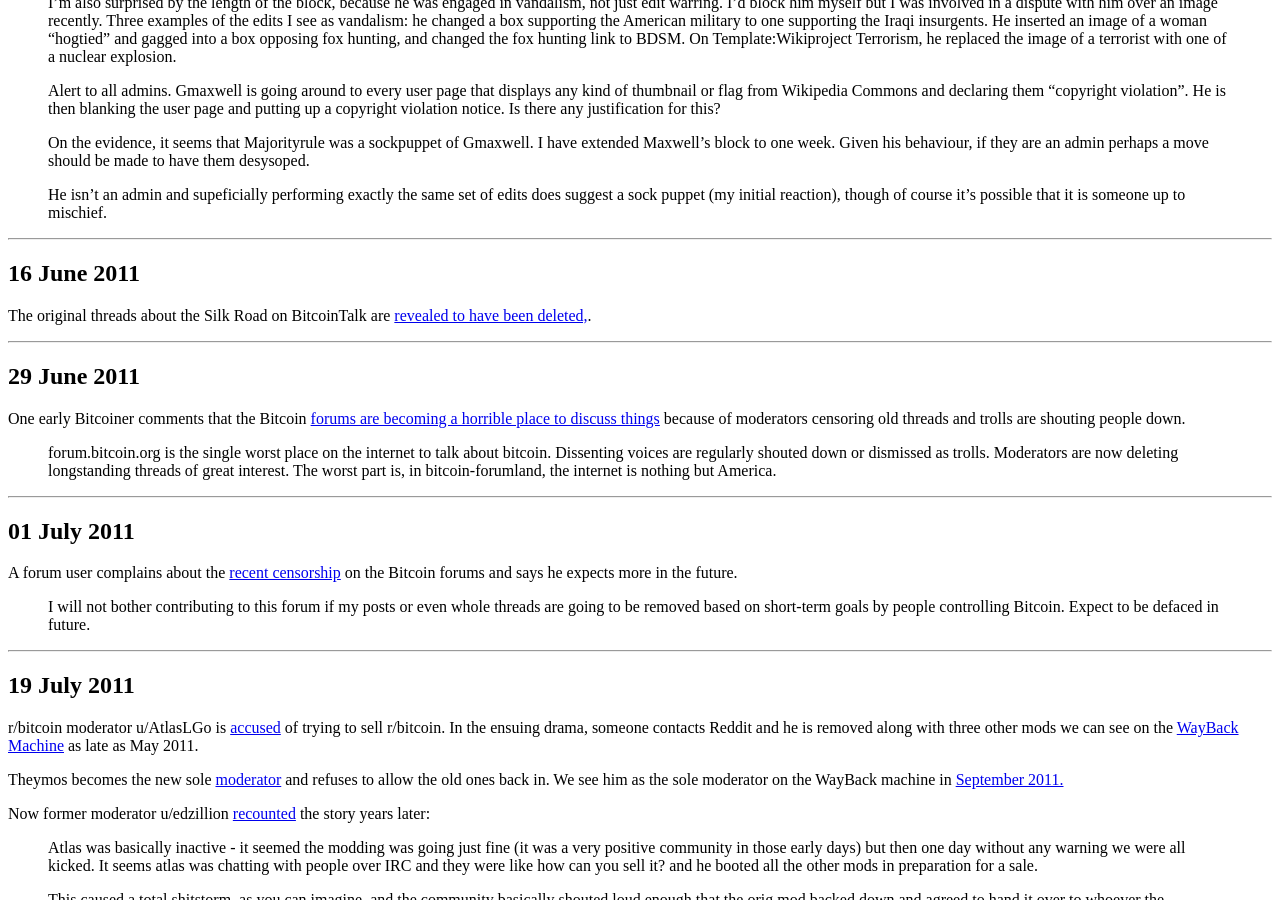
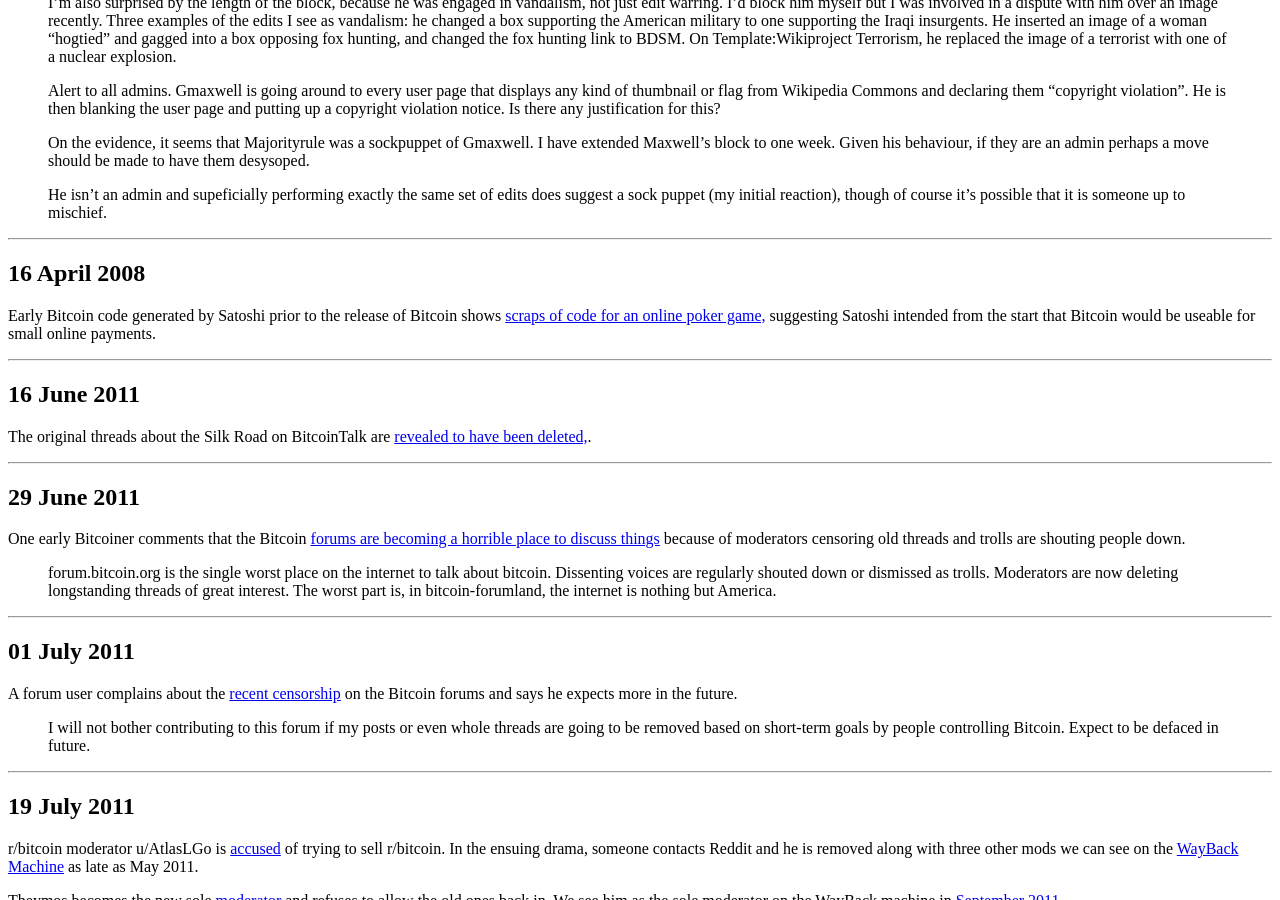
Before and after one commit to derykmakgill/website, a Jekyll site: the page built from testbtc.md, in a window 1280 px wide and 900 px high, scrolled down 1151 px. Built offline with Jekyll 4.4.1, drawn with Linux system fonts in a browser that asks for light colours; a script that is not in the unit is left out.

Commit message:
Update testbtc.md

```diff
--- a/testbtc.md
+++ b/testbtc.md
@@ -82,6 +82,11 @@
 
 ---
 
+## 16 April 2008
+
+Early Bitcoin code generated by Satoshi prior to the release of Bitcoin shows [scraps of code for an online poker game,](https://sourceforge.net/p/bitcoin/code/1/tree/trunk/uibase.cpp) suggesting Satoshi intended from the start that Bitcoin would be useable for small online payments.
+
+---
 
 ## 16 June 2011
 
```
